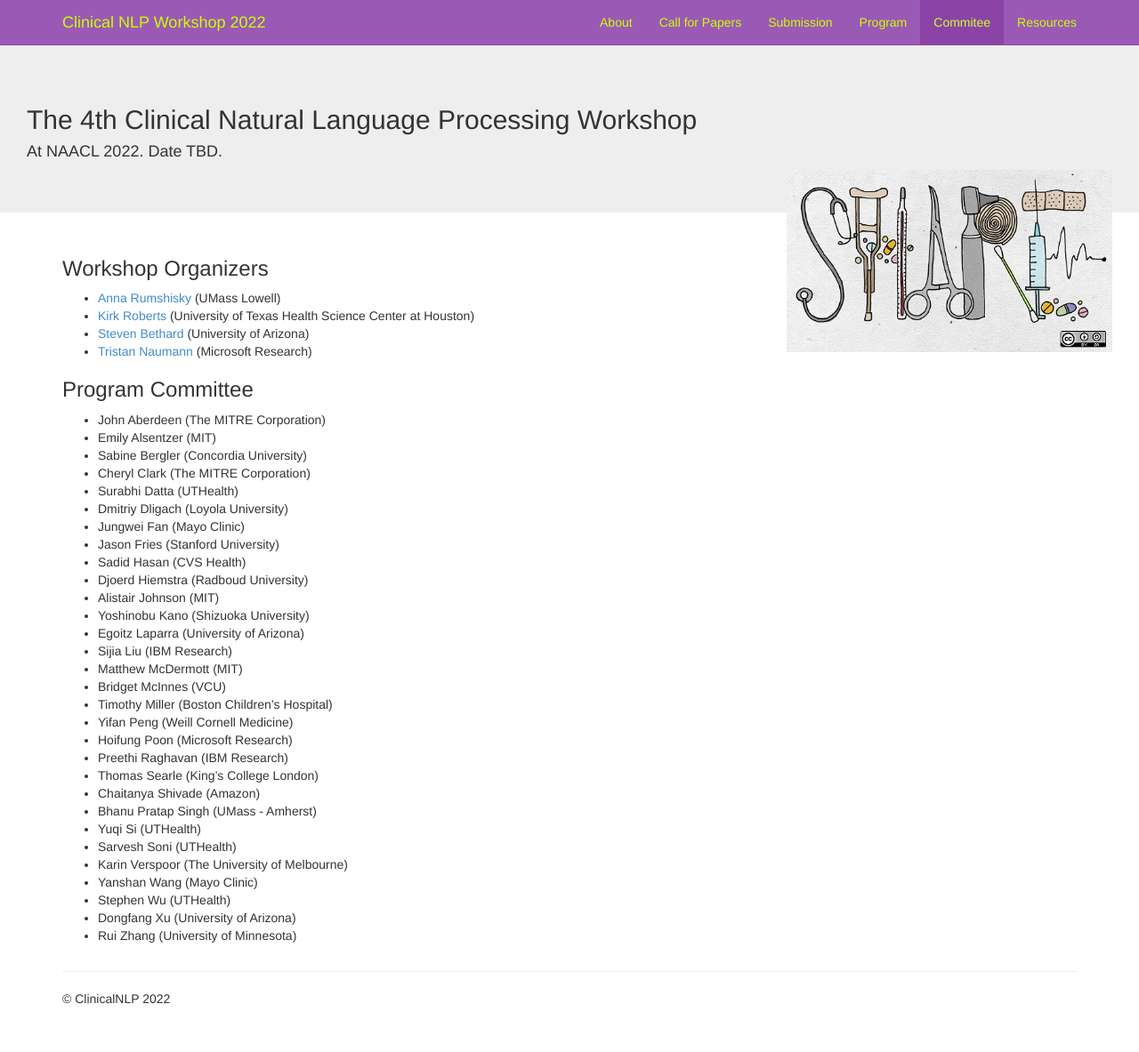
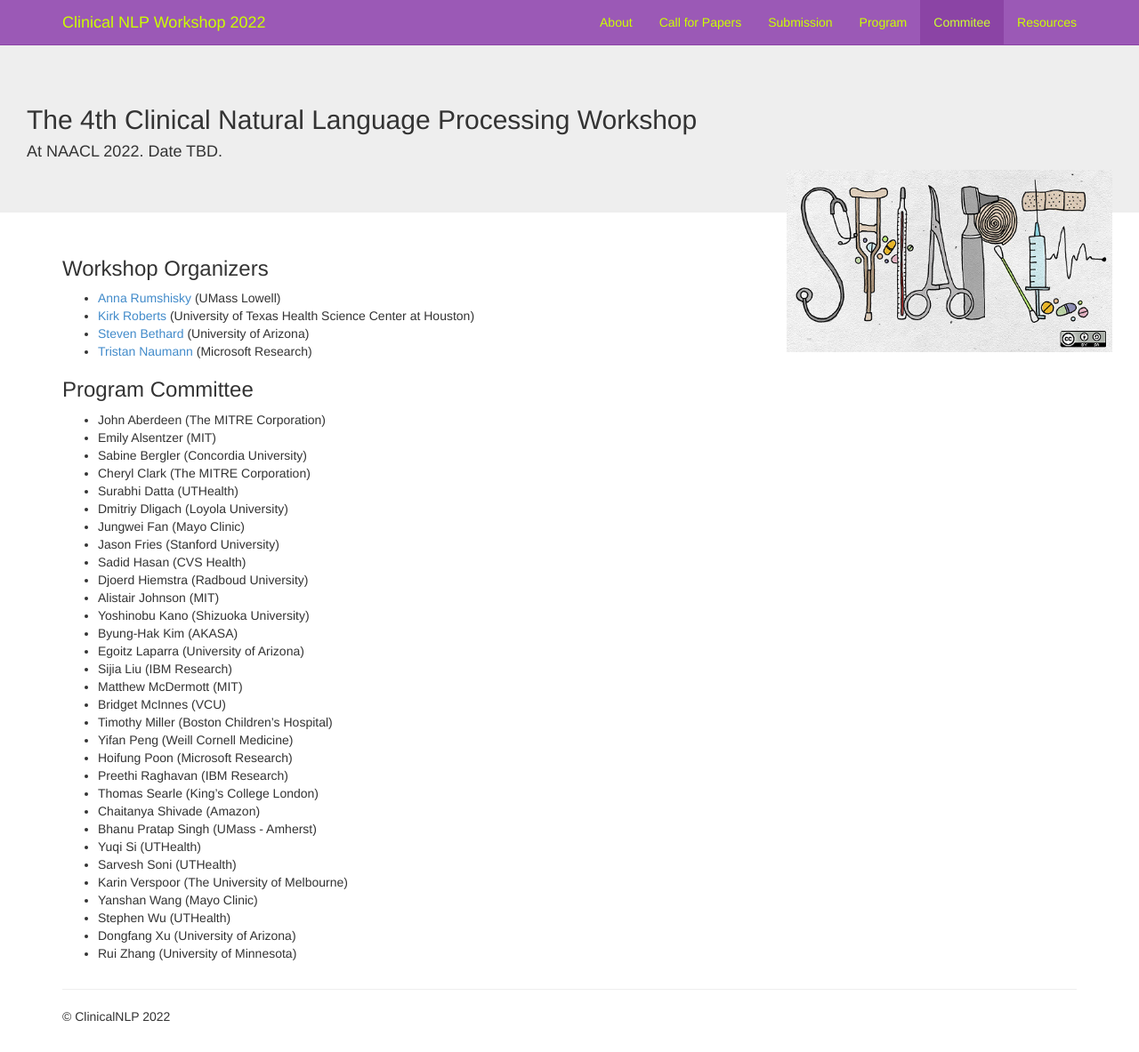
Before and after one commit to clinical-nlp/clinical-nlp.github.io, a Jekyll site: the page built from 2022/committee.md, in a window 1280 px wide and 1183 px high. Shown: the whole window at 89% size. Built offline with Jekyll 4.4.1, drawn with Linux system fonts in a browser that asks for light colours; nearby versions of some CDN libraries; comment, search, counter and statistics services are not loaded.

Commit message:
Adds Hak to PC

```diff
--- a/2022/committee.md
+++ b/2022/committee.md
@@ -24,6 +24,7 @@ layout: default
 - Djoerd Hiemstra (Radboud University)
 - Alistair Johnson (MIT)
 - Yoshinobu Kano (Shizuoka University)
+- Byung-Hak Kim (AKASA)
 - Egoitz Laparra (University of Arizona)
 - Sijia Liu (IBM Research)
 - Matthew McDermott (MIT)
```
